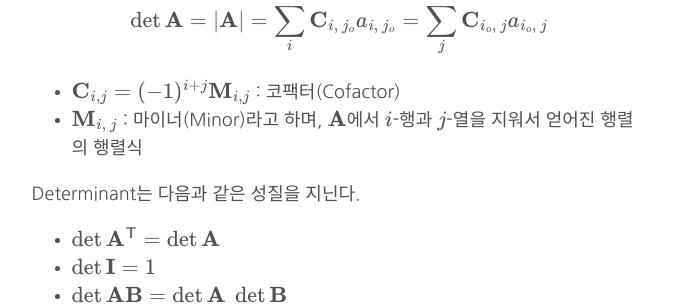
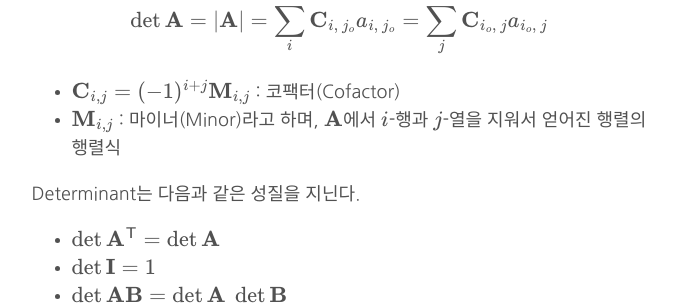
Before and after one commit to gem763/gem763.github.io, a Jekyll site: the page built from _posts/2017-08-23-linear-algebra-basic.md, in a window 1280 px wide and 900 px high, scrolled down 1379 px. Shown: the part 153-458 px from the top of the window, without its empty margins (301-976 px from the left). Built offline with Jekyll 4.4.1, drawn with Linux system fonts in a browser that asks for light colours; formulas are drawn with MathJax 3; comment, search, counter and statistics services are not loaded.

Commit message:
Uploaded by https://stackedit.io/

```diff
--- a/_posts/2017-08-23-linear-algebra-basic.md
+++ b/_posts/2017-08-23-linear-algebra-basic.md
@@ -65,8 +65,8 @@
 $$
 
 
-* $\mathbf{C}\_{i,j} = (-1)^{i+j} \mathbf{M}\_{i,j}$ : 코팩터(Cofactor)
-* $\mathbf{M}_{i,~j}$ : 마이너(Minor)라고 하며, $\mathbf{A}$에서 $i$-행과 $j$-열을 지워서 얻어진 행렬의 행렬식
+* $\mathbf{C}\_{i,j} = (-1)^{i+j} \mathbf{M}_{i,j}$ : 코팩터(Cofactor)
+* $\mathbf{M}_{i,j}$ : 마이너(Minor)라고 하며, $\mathbf{A}$에서 $i$-행과 $j$-열을 지워서 얻어진 행렬의 행렬식
 
 Determinant는 다음과 같은 성질을 지닌다.
 
```
